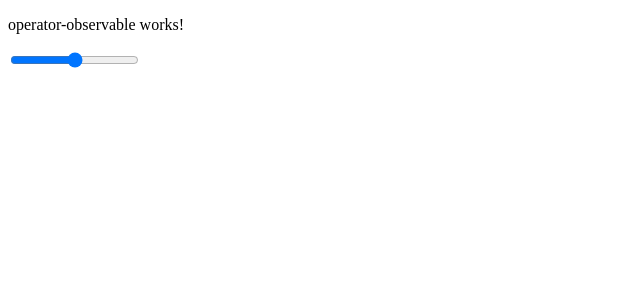
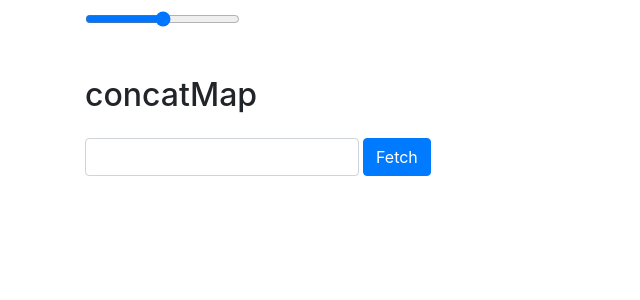
Before and after one commit to ltvthienchi/udemy-rxjs, an Angular app: page / in a window 1280 px wide. Shown: the top 300 px of the page, without its empty margins (0-640 px from the left). Built offline with nearby package versions, Linux system fonts and the light colour scheme.

Commit message:
Update new example for flattening operators (dynamic http request)

```diff
--- a/src/app/operator-observable/operator-observable.component.html
+++ b/src/app/operator-observable/operator-observable.component.html
@@ -1,4 +1,14 @@
-<p>operator-observable works!</p>
-<label for="slider">
-    <input id="slider" class="form-control" type="range" min="0" max="100" />
-</label>
+<div class="container">
+    <label for="slider">
+        <input id="slider" class="form-control" type="range" min="0" max="100" />
+    </label>
+
+    <h2 class="my-4">concatMap</h2>
+
+    <div class="my-4 form-inline">
+        <div class="d-flex">
+            <input id="endpoint" class="form-control" type="text" />
+            <button id="fetch" class="btn btn-primary mx-1">Fetch</button>
+        </div>
+    </div>
+</div>
--- a/src/app/operator-observable/operator-observable.component.ts
+++ b/src/app/operator-observable/operator-observable.component.ts
@@ -1,6 +1,7 @@
 import { Component, OnInit } from '@angular/core';
 import {EMPTY, fromEvent, interval, observable, Observable, Observer, of} from 'rxjs';
 import {catchError, debounceTime, filter, map, take, tap, concatMap} from 'rxjs/operators';
+import {ajax, AjaxResponse} from "rxjs/ajax";
 
 @Component({
   selector: 'app-operator-observable',
@@ -20,7 +21,8 @@ export class OperatorObservableComponent implements OnInit {
     // this.demoMap();
     // this.demoTap();
     // this.demoDebounceTime();
-    this.demoCatchErrorAndEMPTY();
+    // this.demoCatchErrorAndEMPTY();
+    this.dynamicHttpRequest();
   }
 
   private initValue(): void {
@@ -93,4 +95,20 @@ export class OperatorObservableComponent implements OnInit {
         concatMap(value => of(1, 2))
     ).subscribe(this.observer);
   }
+
+  dynamicHttpRequest(): void {
+    const endpointInput: HTMLInputElement = document.querySelector('input#endpoint');
+    const fetchButton = document.querySelector('button#fetch');
+    fromEvent(fetchButton, 'click').pipe(
+        map(_ => endpointInput.value),
+        concatMap(value =>
+            ajax(`https://random-data-api.com/api/${value}/random_${value}`).pipe(
+                // catchError(_ => EMPTY),
+                catchError(err => of('Inner: ' + err))
+            )
+        ),
+        map((value: AjaxResponse) => value),
+        // catchError(err => EMPTY),
+    ).subscribe(this.observer);
+  }
 }
--- a/src/index.html
+++ b/src/index.html
@@ -6,6 +6,7 @@
   <base href="/">
   <meta name="viewport" content="width=device-width, initial-scale=1">
   <link rel="icon" type="image/x-icon" href="favicon.ico">
+  <link rel="stylesheet" href="https://stackpath.bootstrapcdn.com/bootstrap/4.5.2/css/bootstrap.min.css" />
 </head>
 <body>
   <app-root></app-root>
```
